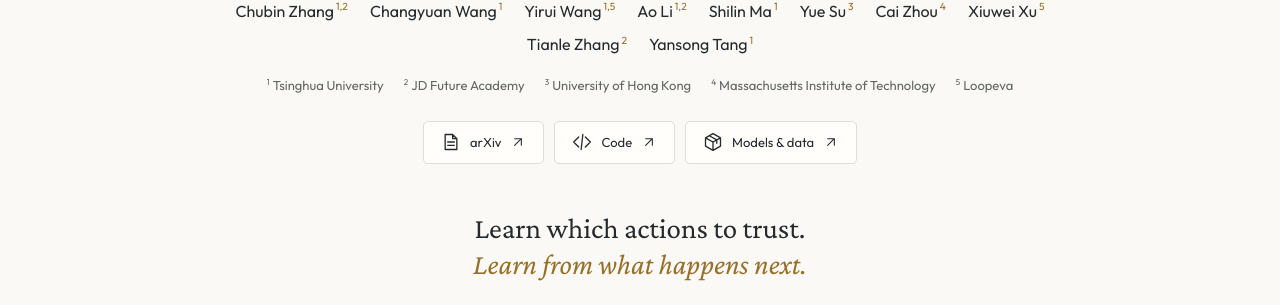
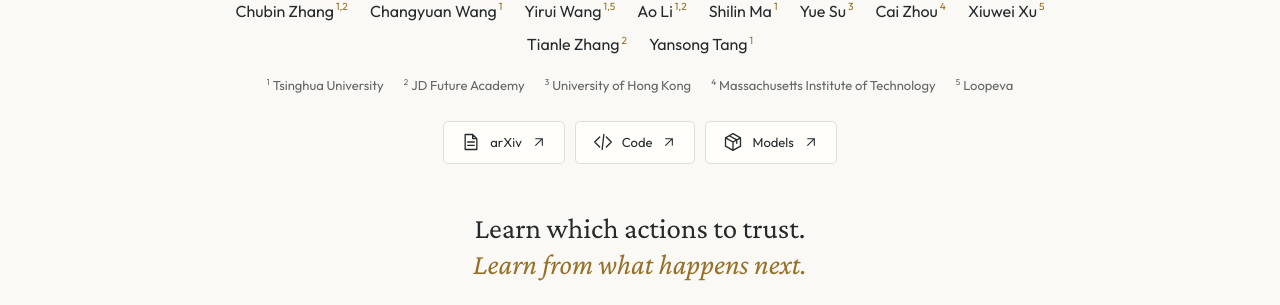
Before and after one commit to LinShan-Bin/linshan-bin.github.io, a Jekyll site: the page EgoForesight/index.html, which Jekyll copies as it is, in a window 1280 px wide and 900 px high. Shown: the part 422-727 px from the top of the window. Built offline with Jekyll 4.4.1, drawn with Linux system fonts in a browser that asks for light colours; some web fonts are replaced.

Commit message:
Add: EgoForesight

```diff
--- a/EgoForesight/index.html
+++ b/EgoForesight/index.html
@@ -61,7 +61,7 @@
       <div class="resource-links">
         <a class="resource-link" href="https://arxiv.org/abs/2610.31845" target="_blank" rel="noopener noreferrer"><svg class="icon"><use href="#icon-paper"/></svg>arXiv<svg class="icon small"><use href="#icon-external"/></svg></a>
         <a class="resource-link" href="https://github.com/LinShan-Bin/EgoForesight" target="_blank" rel="noopener noreferrer"><svg class="icon"><use href="#icon-code"/></svg>Code<svg class="icon small"><use href="#icon-external"/></svg></a>
-        <a class="resource-link" href="https://huggingface.co/collections/LinShan/egoforesight" target="_blank" rel="noopener noreferrer"><svg class="icon"><use href="#icon-model"/></svg>Models &amp; data<svg class="icon small"><use href="#icon-external"/></svg></a>
+        <a class="resource-link" href="https://huggingface.co/collections/LinShan/egoforesight" target="_blank" rel="noopener noreferrer"><svg class="icon"><use href="#icon-model"/></svg>Models<svg class="icon small"><use href="#icon-external"/></svg></a>
       </div>
       <p class="hero-statement">Learn which actions to trust.<br><em>Learn from what happens next.</em></p>
       <div class="hero-filmstrip" aria-label="Preview real-world demonstrations">
```
